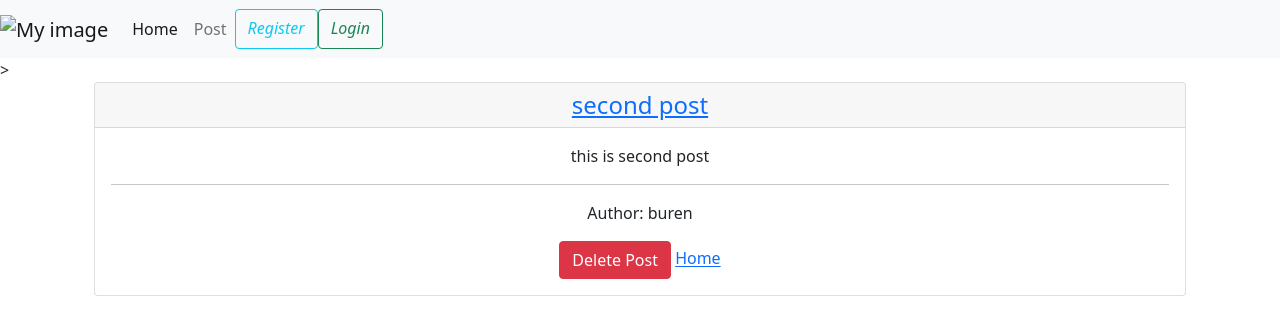
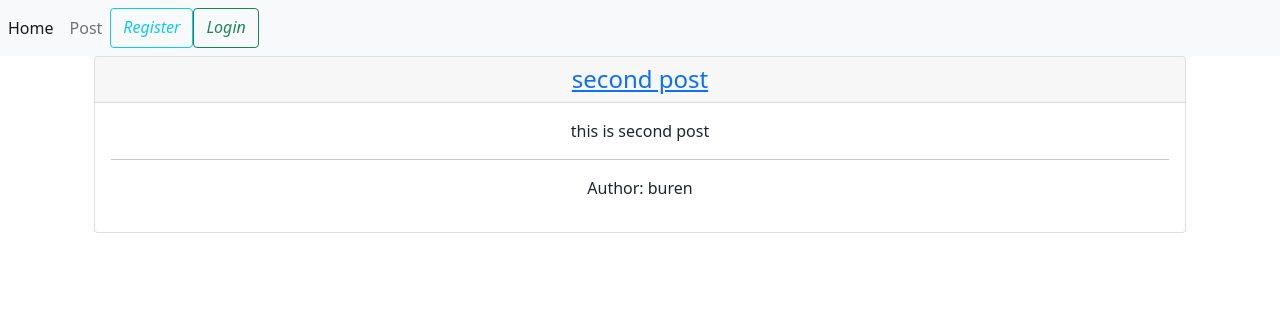
Before and after one commit to burenzak/django1, a Django app: page /posts/4 in a window 1280 px wide. Shown: the top 335 px of the page. Run offline with Django 3.2, Linux system fonts and the light colour scheme; data comes from the database, SQL or seed files in the repository.

Commit message:
templates fixes

```diff
--- a/django_proj_1/posts/templates/posts/post.html
+++ b/django_proj_1/posts/templates/posts/post.html
@@ -8,8 +8,10 @@
                 <p>{{post.body}}</p>
                 <hr>
                 <p>Author: {{ post.author }}</p>
+                {% if user.is_authenticated %}
                 <a href="{% url 'delete' post.id %}" class="btn btn-danger btn-small">Delete Post</a>
                 <a href="{% url 'home' %}">Home</a>
+                {% endif %}
             </div>
         </div>
     </div>
--- a/django_proj_1/website/templates/top-menu.html
+++ b/django_proj_1/website/templates/top-menu.html
@@ -1,6 +1,5 @@
 {% load static %}
 <nav class="navbar navbar-expand-lg navbar-light bg-light">
-  <a class="navbar-brand" href="{% url 'home' %}"><img src="" alt="My image" width="75"></a>
   <button class="navbar-toggler" type="button" data-toggle="collapse" data-target="#navbarNavAltMarkup" aria-controls="navbarNavAltMarkup" aria-expanded="false" aria-label="Toggle navigation">
     <span class="navbar-toggler-icon"></span>
   </button>
@@ -18,5 +17,5 @@
 
     </div>
   </div>
-</nav>>
 </nav>
+</nav>
```
